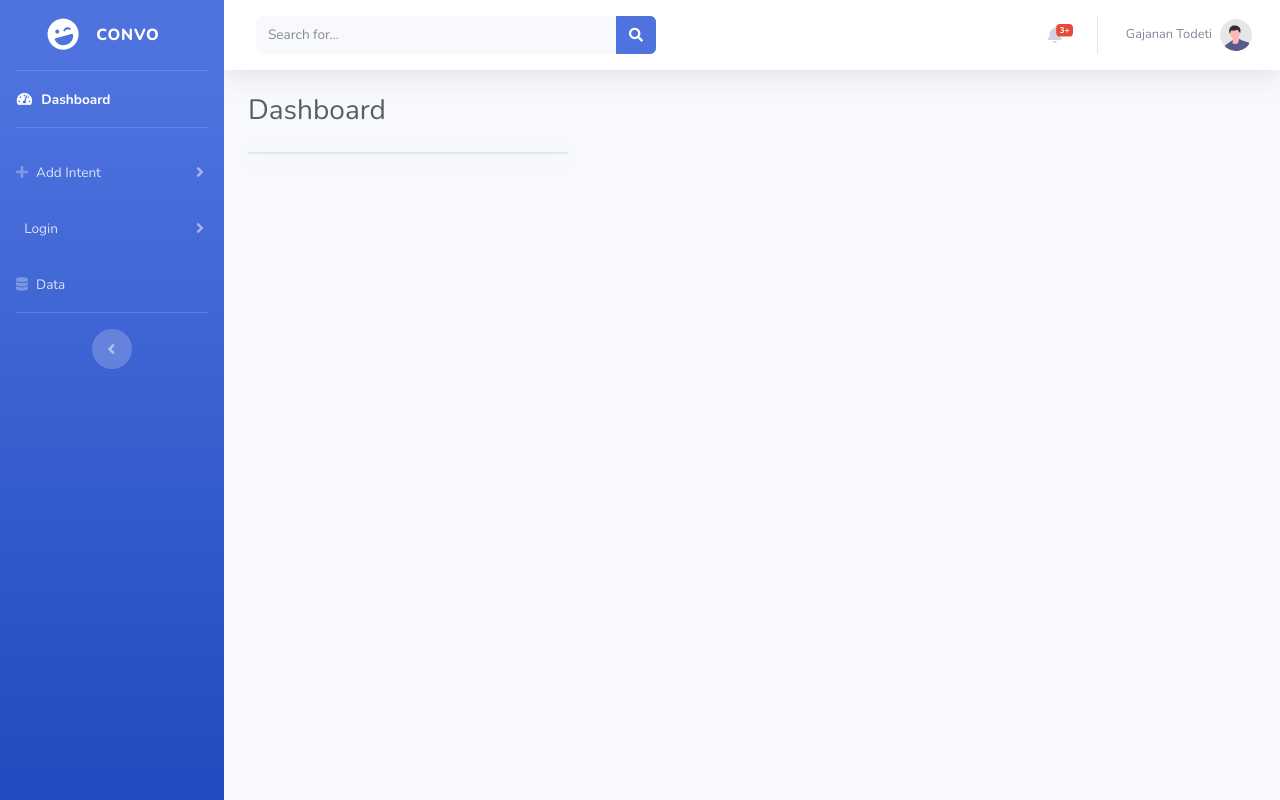
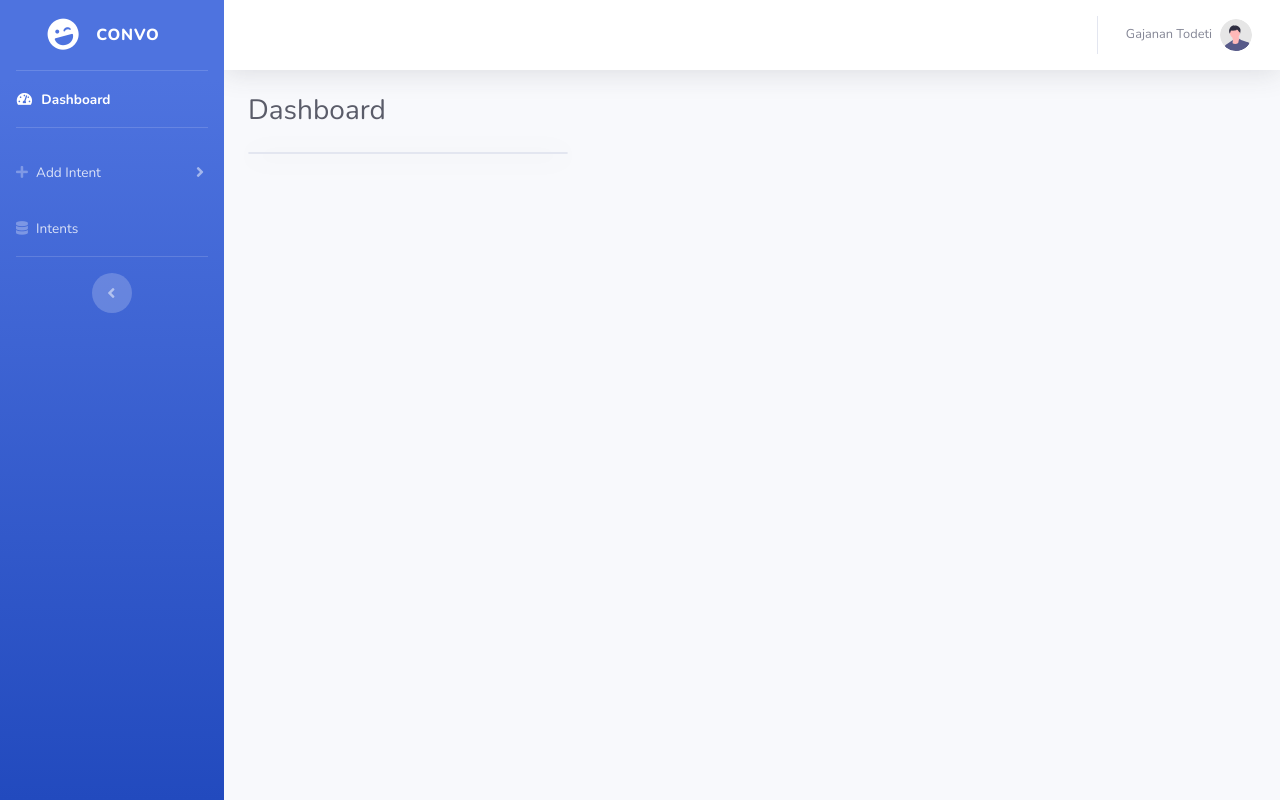
Before and after one commit to avataram-io/convo_chatbot_ui, a Flask app: page /login in a window 1280 px wide. Run offline with Flask 3, Linux system fonts and the light colour scheme; some libraries are stand-ins or nearby versions.

Commit message:
Update index.html
home page updated

```diff
--- a/templates/index.html
+++ b/templates/index.html
@@ -101,26 +101,21 @@
             </div> -->
 
             <!-- Nav Item - Pages Collapse Menu -->
-            <li class="nav-item">
+            <!-- <li class="nav-item">
                 <a class="nav-link collapsed" href="#" data-toggle="collapse" data-target="#collapsePages"
                     aria-expanded="true" aria-controls="collapsePages">
-                    <!-- <i class="fas fa-fw fa-folder"></i> -->
+                    <i class="fas fa-fw fa-folder"></i>
                     <i class="fa fa-sign-in" aria-hidden="true"></i>
                     <span>Login</span>
                 </a>
                 <div id="collapsePages" class="collapse" aria-labelledby="headingPages" data-parent="#accordionSidebar">
                     <div class="bg-white py-2 collapse-inner rounded">
-                        <!-- <h6 class="collapse-header">Login Screens:</h6> -->
                         <a class="collapse-item" href="/">Login</a>
                         <a class="collapse-item" href="/register">Register</a>
                         <a class="collapse-item" href="/forget_pass">Forgot Password</a>
-                        <!-- <div class="collapse-divider"></div>
-                        <h6 class="collapse-header">Other Pages:</h6>
-                        <a class="collapse-item" href="404.html">404 Page</a>
-                        <a class="collapse-item" href="blank.html">Blank Page</a> -->
                     </div>
                 </div>
-            </li>
+            </li> -->
 
             <!-- Nav Item - Charts -->
             <!-- <li class="nav-item">
@@ -134,7 +129,7 @@
                 <a class="nav-link" href="/table">
                     <!-- <i class="fas fa-fw fa-table"></i> -->
                     <i class="fa fa-database" aria-hidden="true"></i>
-                    <span>Data</span></a>
+                    <span>Intents</span></a>
             </li>
 
             <!-- Divider -->
@@ -170,7 +165,7 @@
                     </button>
 
                     <!-- Topbar Search -->
-                    <form
+                    <!-- <form
                         class="d-none d-sm-inline-block form-inline mr-auto ml-md-3 my-2 my-md-0 mw-100 navbar-search">
                         <div class="input-group">
                             <input type="text" class="form-control bg-light border-0 small" placeholder="Search for..."
@@ -181,7 +176,7 @@
                                 </button>
                             </div>
                         </div>
-                    </form>
+                    </form> -->
 
                     <!-- Topbar Navbar -->
                     <ul class="navbar-nav ml-auto">
@@ -211,15 +206,15 @@
                         </li>
 
                         <!-- Nav Item - Alerts -->
-                        <li class="nav-item dropdown no-arrow mx-1">
+                        <!-- <li class="nav-item dropdown no-arrow mx-1">
                             <a class="nav-link dropdown-toggle" href="#" id="alertsDropdown" role="button"
                                 data-toggle="dropdown" aria-haspopup="true" aria-expanded="false">
-                                <i class="fas fa-bell fa-fw"></i>
+                                <i class="fas fa-bell fa-fw"></i> -->
                                 <!-- Counter - Alerts -->
-                                <span class="badge badge-danger badge-counter">3+</span>
-                            </a>
+                                <!-- <span class="badge badge-danger badge-counter">3+</span>
+                            </a> -->
                             <!-- Dropdown - Alerts -->
-                            <div class="dropdown-list dropdown-menu dropdown-menu-right shadow animated--grow-in"
+                            <!-- <div class="dropdown-list dropdown-menu dropdown-menu-right shadow animated--grow-in"
                                 aria-labelledby="alertsDropdown">
                                 <h6 class="dropdown-header">
                                     Alerts Center
@@ -249,7 +244,7 @@
                                 </a>
                                 <a class="dropdown-item text-center small text-gray-500" href="#">Show All Alerts</a>
                             </div>
-                        </li>
+                        </li> -->
 
                         <!-- Nav Item - Messages -->
                         <!-- <li class="nav-item dropdown no-arrow mx-1">
@@ -323,9 +318,9 @@
                                     <i class="fas fa-user fa-sm fa-fw mr-2 text-gray-400"></i>
                                     Profile
                                 </a>
-                                <a class="dropdown-item" href="#">
+                                <a class="dropdown-item" href="/forget_pass">
                                     <i class="fas fa-cogs fa-sm fa-fw mr-2 text-gray-400"></i>
-                                    Settings
+                                    Change Password
                                 </a>
                                 <!-- <a class="dropdown-item" href="#">
                                     <i class="fas fa-list fa-sm fa-fw mr-2 text-gray-400"></i>
@@ -351,8 +346,8 @@
                     <!-- Page Heading -->
                     <div class="d-sm-flex align-items-center justify-content-between mb-4">
                         <h1 class="h3 mb-0 text-gray-800">Dashboard</h1>
-                        <!-- <a href="#" class="d-none d-sm-inline-block btn btn-sm btn-primary shadow-sm"><i
-                                class="fas fa-download fa-sm text-white-50"></i> Generate Report</a> -->
+                        <!-- <a href="/table" class="d-none d-sm-inline-block btn btn-sm btn-primary shadow-sm"><i
+                                class="fas fa-download fa-sm text-white-50"></i> Add Intent</a> -->
                     </div>
 
                     <!-- Content Row -->
@@ -562,7 +557,7 @@
                 <div class="modal-body">Select "Logout" below if you are ready to end your current session.</div>
                 <div class="modal-footer">
                     <button class="btn btn-secondary" type="button" data-dismiss="modal">Cancel</button>
-                    <a class="btn btn-primary" href="/login">Logout</a>
+                    <a class="btn btn-primary" href="/">Logout</a>
                 </div>
             </div>
         </div>
```
